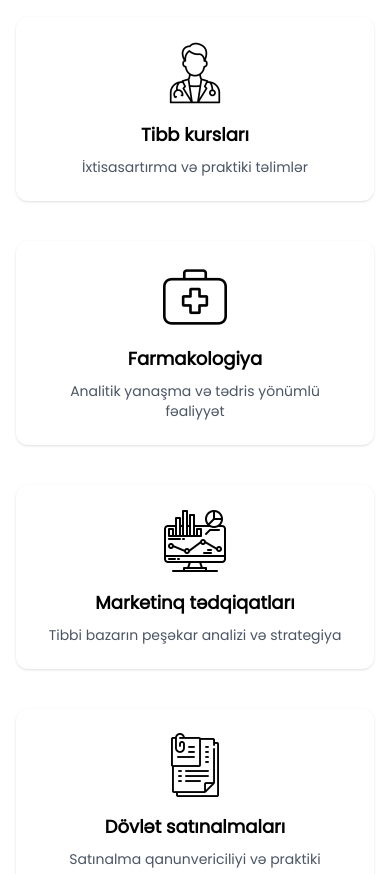
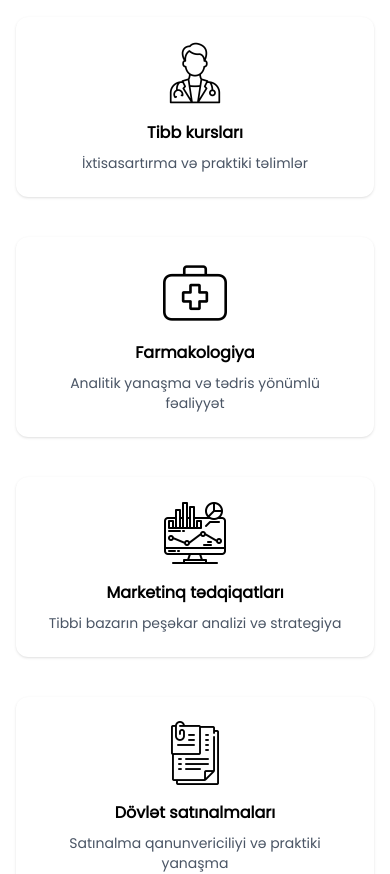
Before and after one commit to Termosfer/mtb, a React (Vite) app: page / in a window 390 px wide. Shown: the part 2760-3634 px from the top of the page. Built offline with nearby package versions, Linux system fonts and the light colour scheme; a web font is replaced by a local one.

Commit message:
qweqwewqe

```diff
--- a/src/component/Features.tsx
+++ b/src/component/Features.tsx
@@ -57,13 +57,13 @@ const Features = () => {
             key={item.id}
             className="p-6 bg-white rounded-xl shadow
                  hover:-translate-y-2 transition
-                 flex flex-col items-center w-full 2xl:w-[31.7%] md:w-[45%]"
+                 flex flex-col items-center w-full 2xl:w-[30%] md:w-[45%]"
           >
             <img src={item.img} alt={item.title} className="w-16 h-16 mb-4" />
 
-            <h3 className="font-semibold text-lg sm:text-xl xl:text-2xl mb-2">{item.title}</h3>
+            <h3 className="font-semibold text-base sm:text-base xl:text-lg mb-2">{item.title}</h3>
 
-            <p className="text-gray-600 text-sm sm:text-lg xl:text-xl">{item.desc}</p>
+            <p className="text-gray-600 text-sm sm:text-sm xl:text-base">{item.desc}</p>
           </div>
         ))}
       </div>
```
